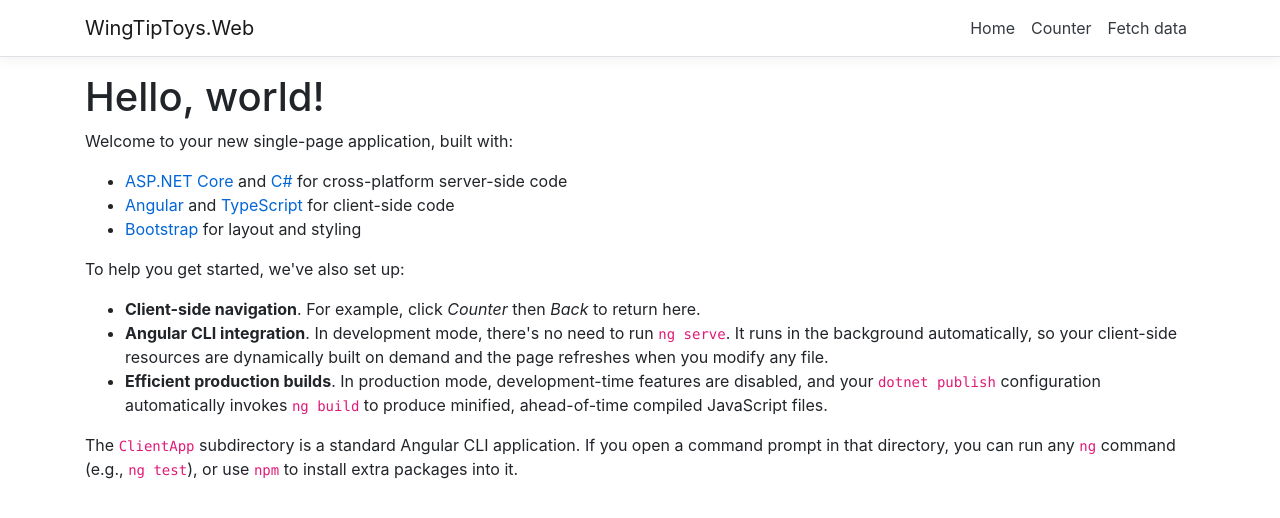
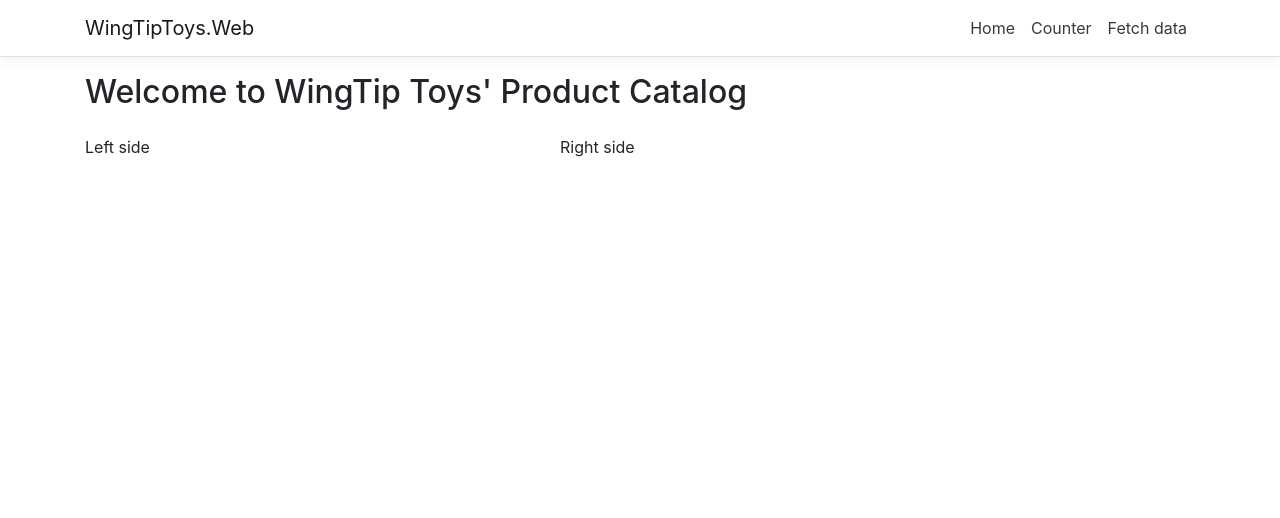
Before and after one commit to StephenYoon/wingtip-toys, an Angular app in the folder WingTipToys.Web/ClientApp/: page / in a window 1280 px wide. Shown: the top 518 px of the page. Built offline with nearby package versions, Linux system fonts and the light colour scheme.

Commit message:
Migrated from css to scss. Initial cleanup of home component.

```diff
--- a/WingTipToys.Web/ClientApp/angular.json
+++ b/WingTipToys.Web/ClientApp/angular.json
@@ -20,7 +20,9 @@
             "main": "src/main.ts",
             "polyfills": "src/polyfills.ts",
             "tsConfig": "src/tsconfig.app.json",
-            "assets": ["src/assets"],
+            "assets": [
+              "src/assets"
+            ],
             "styles": [
               "node_modules/bootstrap/dist/css/bootstrap.min.css",
               "src/styles.css"
@@ -71,16 +73,25 @@
             "polyfills": "src/polyfills.ts",
             "tsConfig": "src/tsconfig.spec.json",
             "karmaConfig": "src/karma.conf.js",
-            "styles": ["src/styles.css"],
+            "styles": [
+              "src/styles.css"
+            ],
             "scripts": [],
-            "assets": ["src/assets"]
+            "assets": [
+              "src/assets"
+            ]
           }
         },
         "lint": {
           "builder": "@angular-devkit/build-angular:tslint",
           "options": {
-            "tsConfig": ["src/tsconfig.app.json", "src/tsconfig.spec.json"],
-            "exclude": ["**/node_modules/**"]
+            "tsConfig": [
+              "src/tsconfig.app.json",
+              "src/tsconfig.spec.json"
+            ],
+            "exclude": [
+              "**/node_modules/**"
+            ]
           }
         },
         "server": {
@@ -126,11 +137,18 @@
           "builder": "@angular-devkit/build-angular:tslint",
           "options": {
             "tsConfig": "e2e/tsconfig.e2e.json",
-            "exclude": ["**/node_modules/**"]
+            "exclude": [
+              "**/node_modules/**"
+            ]
           }
         }
       }
     }
   },
-  "defaultProject": "WingTipToys.Web"
+  "defaultProject": "WingTipToys.Web",
+  "schematics": {
+    "@schematics/angular:component": {
+      "styleext": "scss"
+    }
+  }
 }
--- a/WingTipToys.Web/ClientApp/src/app/product-catalog/home/home.component.html
+++ b/WingTipToys.Web/ClientApp/src/app/product-catalog/home/home.component.html
@@ -1,14 +1,18 @@
-<h1>Hello, world!</h1>
-<p>Welcome to your new single-page application, built with:</p>
-<ul>
-  <li><a href='https://get.asp.net/'>ASP.NET Core</a> and <a href='https://msdn.microsoft.com/en-us/library/67ef8sbd.aspx'>C#</a> for cross-platform server-side code</li>
-  <li><a href='https://angular.io/'>Angular</a> and <a href='http://www.typescriptlang.org/'>TypeScript</a> for client-side code</li>
-  <li><a href='http://getbootstrap.com/'>Bootstrap</a> for layout and styling</li>
-</ul>
-<p>To help you get started, we've also set up:</p>
-<ul>
-  <li><strong>Client-side navigation</strong>. For example, click <em>Counter</em> then <em>Back</em> to return here.</li>
-  <li><strong>Angular CLI integration</strong>. In development mode, there's no need to run <code>ng serve</code>. It runs in the background automatically, so your client-side resources are dynamically built on demand and the page refreshes when you modify any file.</li>
-  <li><strong>Efficient production builds</strong>. In production mode, development-time features are disabled, and your <code>dotnet publish</code> configuration automatically invokes <code>ng build</code> to produce minified, ahead-of-time compiled JavaScript files.</li>
-</ul>
-<p>The <code>ClientApp</code> subdirectory is a standard Angular CLI application. If you open a command prompt in that directory, you can run any <code>ng</code> command (e.g., <code>ng test</code>), or use <code>npm</code> to install extra packages into it.</p>
+<h2>Welcome to WingTip Toys' Product Catalog</h2>
+
+<div class="product-catalog-container">
+  <div class="row h-100 pt-3">
+
+    <!--Left side-->
+    <div class="col-5 side-menu">
+      Left side
+    </div>
+
+    <!--Right side-->
+    <div class="col-7 main-content">
+      Right side
+    </div>
+
+  </div>
+
+</div>
--- /dev/null
+++ b/WingTipToys.Web/ClientApp/src/app/product-catalog/home/home.component.scss
@@ -0,0 +1,4 @@
+.product-catalog-container {
+    width: 100%;
+    height: 100%;
+}
--- a/WingTipToys.Web/ClientApp/src/app/product-catalog/home/home.component.ts
+++ b/WingTipToys.Web/ClientApp/src/app/product-catalog/home/home.component.ts
@@ -3,6 +3,7 @@ import { Component } from '@angular/core';
 @Component({
   selector: 'app-home',
   templateUrl: './home.component.html',
+  styleUrls: ['./home.component.scss']
 })
 export class HomeComponent {
 }
```
